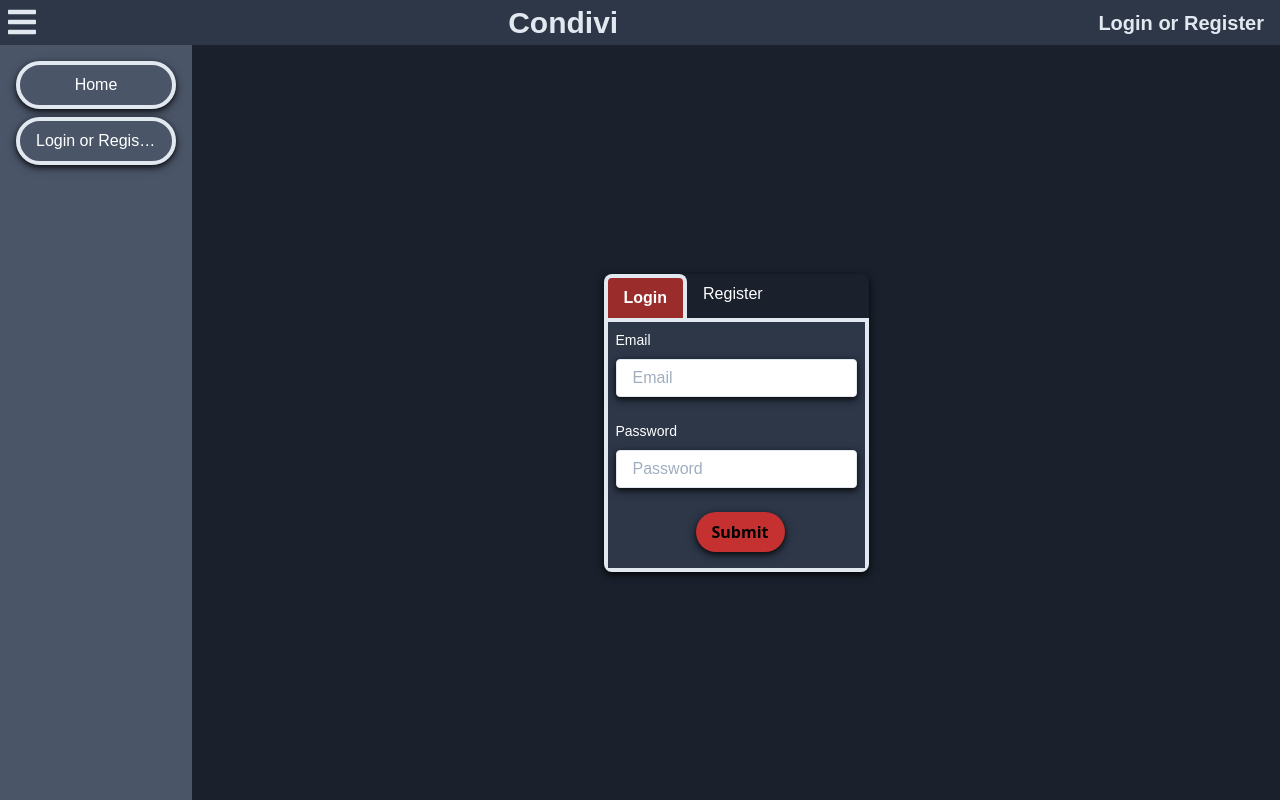
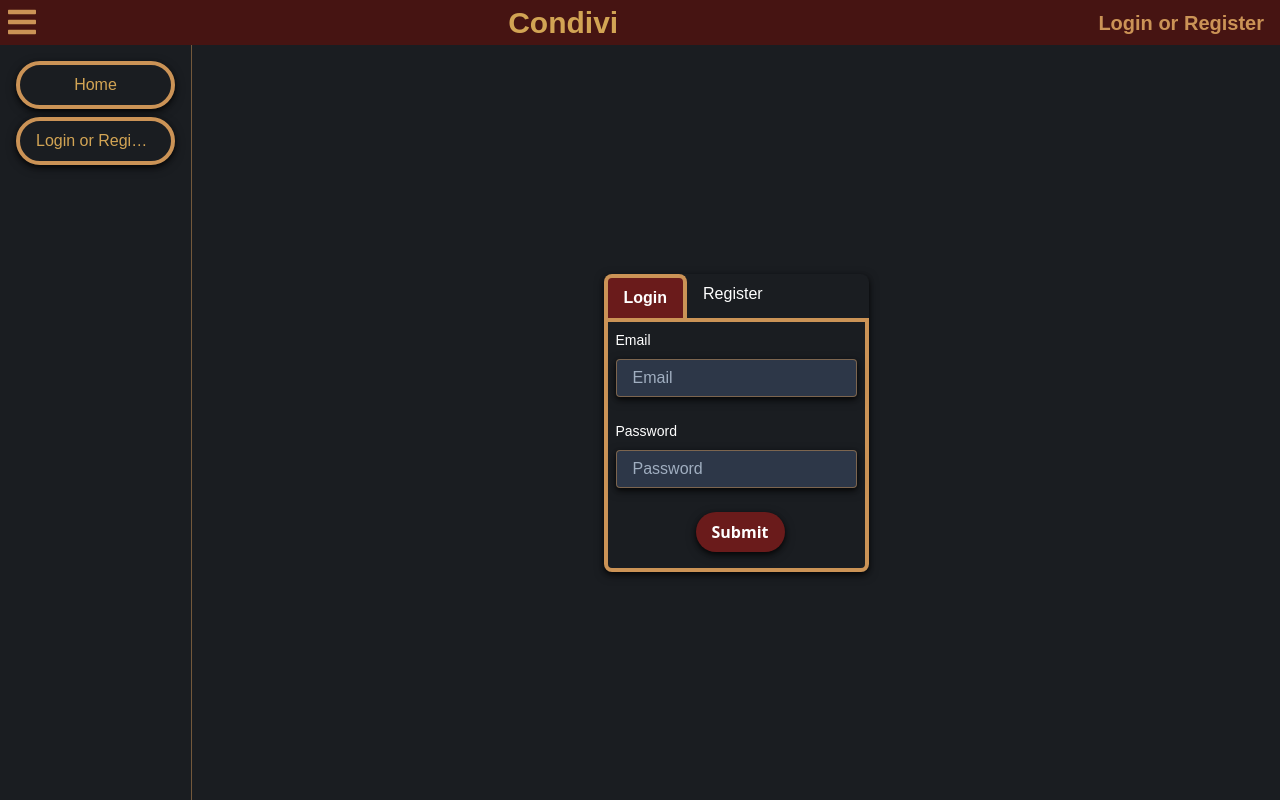
Before and after one commit to ccrum292/condivi, a Next.js app: page /loginOrRegister in a window 1280 px wide. Built offline with nearby package versions, Linux system fonts and the light colour scheme.

Commit message:
altering theme across multiple files

```diff
--- a/components/LgPillButton.tsx
+++ b/components/LgPillButton.tsx
@@ -5,8 +5,8 @@ export default function LgPillButton(props) {
       key={props.id}
       className={props.classNameTailwind}
     >
-      <div className="no-select shadowClass cursor-pointer flex justify-center w-full border-4 border-gray-300 rounded-full py-2 px-4 transition duration-500 ease-in-out transform hover:scale-110 hover:bg-gray-800">
-        <h4 className="overflow-x-hidden truncate text-white jost">
+      <div className="no-select shadowClass cursor-pointer flex justify-center w-full border-4 border-cO-999 rounded-full py-2 px-4 transition duration-500 ease-in-out transform hover:scale-110 hover:bg-cB-800">
+        <h4 className="overflow-x-hidden truncate text-cO-900 jost">
           {props.text}
         </h4>
       </div>
--- a/components/LoginForm.tsx
+++ b/components/LoginForm.tsx
@@ -45,19 +45,19 @@ export default function LoginForm(props) {
   }
 
   return (
-    <div className="w-full bg-gray-800">
+    <div className="w-full">
       { props.successfulRegistration ? <p className="mx-2 font-bold text-red-700">Registration Successful, Please Log in. </p> : null}
-      <form onSubmit={e => handleSubmit(e)} className="bg-gray-800 w-full flex flex-col justify-center items-center">
+      <form onSubmit={e => handleSubmit(e)} className=" w-full flex flex-col justify-center items-center">
         <div className="mb-4">
           <label className="jost block text-white text-sm mx-2 pt-2 mb-2" htmlFor="email">Email</label>
-          <input onChange={e => setEmail(e.target.value)} type="email" className="jost shadowClass appearance-none border rounded mx-2 py-2 px-4 text-grey-700 leading-tight focus:outline-none" id="email" placeholder="Email" />
+          <input onChange={e => setEmail(e.target.value)} type="email" className="jost bg-gray-800 shadowClass appearance-none border rounded mx-2 py-2 px-4 text-white border-cO-999 border-opacity-50 leading-tight focus:outline-none" id="email" placeholder="Email" />
         </div>
         <div className="mb-4">
           <label className="jost block text-white text-sm mx-2 pt-2 mb-2" htmlFor="password">Password</label>
-          <input onChange={e => setPassword(e.target.value)} type="password" className="jost shadowClass appearance-none border rounded mx-2 py-2 px-4 text-grey-700 leading-tight focus:outline-none" id="password" placeholder="Password" />
+          <input onChange={e => setPassword(e.target.value)} type="password" className="jost bg-gray-800 shadowClass appearance-none border rounded mx-2 py-2 px-4 text-white border-cO-999 border-opacity-50 leading-tight focus:outline-none" id="password" placeholder="Password" />
         </div>
         <div className="flex items-center justify-between">
-          <button type="submit" className="font-bold shadowClass mb-4 rounded-full cursor-pointer bg-red-700 py-2 px-4 mt-2 ml-2 transition duration-500 ease-in-out hover:bg-red-500 transform  hover:scale-110">
+          <button type="submit" className="text-white font-bold shadowClass mb-4 rounded-full cursor-pointer bg-cB-700 py-2 px-4 mt-2 ml-2 transition duration-500 ease-in-out hover:bg-cB-600 transform  hover:scale-110">
             <a>Submit</a>
           </button>
         </div>
--- a/components/Nav.tsx
+++ b/components/Nav.tsx
@@ -30,7 +30,7 @@ export default function Nav() {
 
   return (
     <>
-      <div className="flex items-center justify-between bg-gray-800">
+      <div className="flex items-center justify-between bg-cB-800">
         <div
           className="px-2 my-1 sm:my-0 cursor-pointer sm:transition duration-300 ease-in-out sm:transform hover:scale-125"
           onClick={() => {
@@ -38,22 +38,22 @@ export default function Nav() {
           }}
         >
           <FontAwesomeIcon
-            style={{ color: "#e2e8f0" }}
+            style={{ color: "#cb9356" }}
             size="2x"
             icon={faBars}
           />
         </div>
         <div className=" no-select px-2 mx-2 flex justify-center cursor-pointer transition duration-300 ease-in-out transform hover:scale-105">
           <Link href="/">
-            <a className="jost self-center text-center text-xl font-bold text-gray-300 sm:text-3xl">
+            <a className="jost self-center text-center text-xl font-bold text-cO-900 sm:text-3xl">
               Condivi
             </a>
           </Link>
         </div>
         {authToken ?
           <div className="no-select mx-2 relative">
-            <button onClick={() => setUserDropdownDiv(!userDropdownDiv)} className="no-select focus:outline-none jost self-center flex items-center justify-center text-center font-bold text-gray-300 sm:text-xl cursor-pointer transition duration-300 ease-in-out transform hover:scale-105">
-              <Gravatar className="no-select rounded-full inline mr-1" email={user.email} size={30} /> {user.email}
+            <button onClick={() => setUserDropdownDiv(!userDropdownDiv)} className="no-select focus:outline-none jost self-center flex items-center justify-center text-center font-bold text-cO-999 sm:text-xl cursor-pointer transition duration-300 ease-in-out transform hover:scale-105">
+              <Gravatar default="mp" className="no-select rounded-full inline mr-2" email={user.email} size={30} /> {user.email.split("@")[0]}
             </button>
             {userDropdownDiv ?
               <div className="origin-top-right absolute right-0 mt-2 text-white">
@@ -68,7 +68,7 @@ export default function Nav() {
           </div> :
           <div className="no-select flex justify-center sm:px-2 mx-2 cursor-pointer transition duration-300 ease-in-out transform hover:scale-105">
             <Link href="/loginOrRegister">
-              <a className="jost self-center text-center font-bold sm:text-xl text-gray-300">
+              <a className="jost self-center text-center font-bold sm:text-xl text-cO-999">
               Login or Register
             </a>
           </Link>
@@ -76,7 +76,7 @@ export default function Nav() {
         }
       </div>
       {navOpen ? (
-        <div className="flex flex-col bg-gray-700 rounded-b-full pt-1 pb-12 sm:rounded-b-lg sm:py-2 lg:hidden">
+        <div className="flex flex-col rounded-b-full border-b-4 border-cO-999 pt-1 pb-12 sm:rounded-b-lg sm:py-2 lg:hidden">
           <NavItem
             handleOnClick={handleOnClick}
             href="/"
--- a/components/NavItem.tsx
+++ b/components/NavItem.tsx
@@ -8,8 +8,8 @@ export default function NavItem(props) {
         key={props.id}
         className={props.classNameTailwind}
       >
-        <div className="no-select shadowClass cursor-pointer flex justify-center w-full border-4 border-gray-300 rounded-full py-2 px-4 transition duration-500 ease-in-out transform hover:scale-110 hover:bg-gray-800">
-          <h4 className="overflow-x-hidden truncate text-white jost">
+        <div className="no-select shadowClass cursor-pointer flex justify-center w-full border-4 border-cO-999 rounded-full py-2 px-4 transition duration-500 ease-in-out transform hover:scale-110 hover:bg-cB-800">
+          <h4 className="overflow-x-hidden truncate text-cO-900 jost">
             {props.text}
           </h4>
         </div>
--- a/components/SideNavMenu.tsx
+++ b/components/SideNavMenu.tsx
@@ -22,7 +22,7 @@ export default function SideNavMenu(props) {
   }
 
   return (
-    <div className="h-full hidden flex flex-col bg-gray-700 pt-1 pb-12 sm:py-2 lg:block">
+    <div className="h-full hidden flex flex-col bg-cG-999 pt-1 pb-12 border-r border-cO-999 border-opacity-50 sm:py-2 lg:block">
       <NavItem
         handleOnClick={handleOnClick}
         href="/"
--- a/components/TabDiv.tsx
+++ b/components/TabDiv.tsx
@@ -10,8 +10,8 @@ export default function TabDiv() {
     setIndexOfActiveTab(e.target.value);
   }
 
-  const tabActive = "cursor-pointer jost border-t-4 border-r-4 border-l-4 rounded-t-lg py-2 px-4 text-white font-semibold bg-red-800 transition duration-500 ease-in-out transform hover:bg-gray-800 hover:underline";
-  const tabInactive = "cursor-pointer py-2 px-4 jost text-white cursor-pointer rounded-t-lg transition duration-500 ease-in-out transform hover:bg-gray-800 hover:underline";
+  const tabActive = "cursor-pointer jost border-t-4 border-r-4 border-l-4 border-cO-999 rounded-t-lg py-2 px-4 text-white font-semibold bg-cB-700 transition duration-500 ease-in-out transform hover:underline";
+  const tabInactive = "cursor-pointer py-2 px-4 jost text-white cursor-pointer rounded-t-lg transition duration-500 ease-in-out transform hover:bg-cB-700 hover:underline";
 
   return (
     <div className="flex-grow flex flex-col items-center justify-center lg:w-8/12 lg:mx-auto">
@@ -25,7 +25,7 @@ export default function TabDiv() {
             Register
           </li>
         </ul>
-        <div className="bg-gray-700 border-4 border-gray-300 rounded-b-lg rounded--lg">
+        <div className="bg-cG-999 border-4 border-cO-999 rounded-b-lg rounded--lg">
           {
             indexOfActiveTab === 0 ?
               <LoginForm successfulRegistration={successfulRegistration} setSuccessfulRegistration={setSuccessfulRegistration} /> :
--- a/pages/index.tsx
+++ b/pages/index.tsx
@@ -11,14 +11,14 @@ export default function IndexPage(props) {
   const { navOpen, setNavOpen, user, setUser, authToken, setAuthToken } = useContext(UserAndNavContext);
 
   return (
-    <div className="flex flex-col min-h-screen bg-gray-900">
+    <div className="flex flex-col min-h-screen bg-cG-999">
       <Head>
         {/* <link rel="icon" href="/favicon.ico" /> */}
         <meta
           name="description"
           content="Next.js and Tailwind eCommerce Store"
         />
-        <title>Caleb Crum Starter Code</title>
+        <title>Condivi Home Page</title>
       </Head>
       <Nav />
       <div className="flex-grow lg:flex">
--- a/pages/loginOrRegister/index.tsx
+++ b/pages/loginOrRegister/index.tsx
@@ -8,7 +8,7 @@ import TabDiv from "../../components/TabDiv";
 export default function LoginOrRegister() {
   const { navOpen, setNavOpen } = useContext(UserAndNavContext);
   return (
-    <div className="flex flex-col min-h-screen bg-gray-900">
+    <div className="flex flex-col min-h-screen bg-cG-999">
       <Head>
         {/* <link rel="icon" href="/favicon.ico" /> */}
         <meta name="description" content="Login or Register" />
--- a/pages/user/index.tsx
+++ b/pages/user/index.tsx
@@ -16,11 +16,11 @@ const LoginOrRegister = () => {
 
 
   return (
-    <div className="flex flex-col min-h-screen bg-gray-900">
+    <div className="flex flex-col min-h-screen bg-cG-999">
       <Head>
         {/* <link rel="icon" href="/favicon.ico" /> */}
-        <meta name="description" content="Login or Register" />
-        <title>Caleb Crum Starter Code</title>
+        <meta name="description" content="Your Art" />
+        <title>Condivi User Page</title>
       </Head>
       <Nav />
       <div className="flex-grow flex">
--- a/styles/index.css
+++ b/styles/index.css
@@ -6,7 +6,7 @@ Lightest Brown/ Orange Background: #D94422
 
 Darkest Text Color: rgb(203,147,86), also used for scroll bar
 Medium Text Color: rgb(255, 212, 118)
-Lightest Text Color: rgb(253, 246, 227)
+Lightest Text Color: rgb(253, 246, 227) or #FFD476
 
 Dark Theme Background: #9a9c9e
 
@@ -30,6 +30,10 @@ Dark Theme Background: #9a9c9e
   -ms-user-select: none;
   user-select: none;
 }
+
+/* input[type="email"] {
+  background-color: #1A1D21
+} */
 
 .btn-blue {
   @apply bg-blue-500 text-white font-bold py-2 px-4 rounded;
--- a/tailwind.config.js
+++ b/tailwind.config.js
@@ -3,7 +3,8 @@ module.exports = {
   theme: {
     extend: {
       screens: {
-        '2xl': '1920px'
+        '2xl': '1920px',
+        'light-mode': { raw: '(prefers-color-scheme: light)'}
       },
       spacing:{
         '120':'30rem',
@@ -17,6 +18,23 @@ module.exports = {
       },
       opacity:{
         '90':'.9'
+      },
+      colors: {
+        cB: {
+          600: '#D94422',
+          700: '#6A1B1B',
+          800: '#461412'
+        },
+        cO: {
+          555: '#fdf6e3',
+          777: '#FFD476',
+          888: '#ffd476',
+          900: '#D2A454',
+          999: '#cb9356'
+        },
+        cG: {
+          999: '#1A1D21'
+        }
       }
     },
   },
```
Also changed, not shown: components/RegisterForm.tsx (+6 -6 lines).
